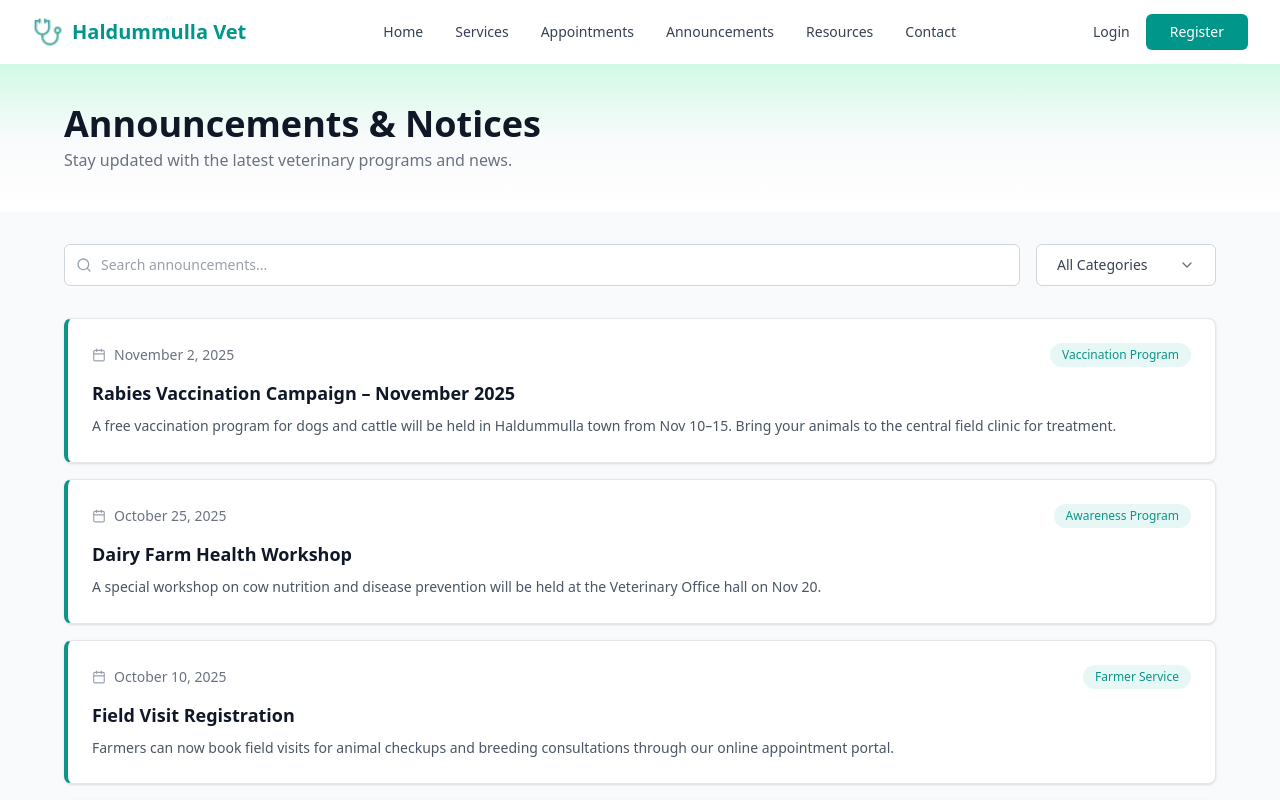
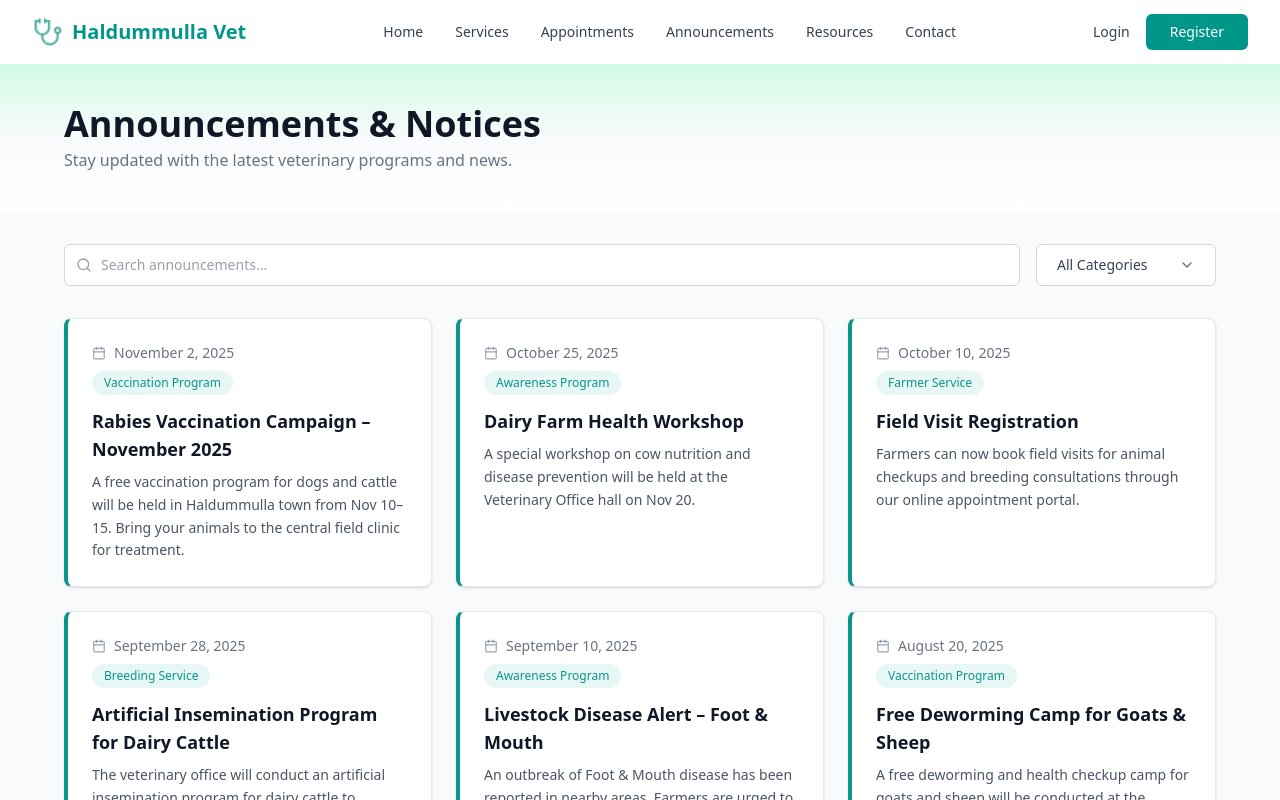
Before and after one commit to Menuka7865/Haldummulla-Veterinary-Services-Web-Portal-, a React (Vite) app in the folder frontend/web-portal/: page /announcements in a window 1280 px wide. Shown: the top 800 px of the page. Built offline with nearby package versions, Linux system fonts and the light colour scheme.

Commit message:
feat: update Announcements page to 3-column grid layout

```diff
--- a/frontend/web-portal/src/pages/Announcements.jsx
+++ b/frontend/web-portal/src/pages/Announcements.jsx
@@ -36,6 +36,22 @@ const announcements = [
     description:
       'The veterinary office will conduct an artificial insemination program for dairy cattle to improve milk yield and breeding efficiency. Farmers can register at the office before October 5 to participate in the program.',
     category: 'Breeding Service',
+  },
+  {
+    id: 5,
+    date: 'September 10, 2025',
+    title: 'Livestock Disease Alert – Foot & Mouth',
+    description:
+      'An outbreak of Foot & Mouth disease has been reported in nearby areas. Farmers are urged to report any signs of illness in their cattle immediately to the veterinary office.',
+    category: 'Awareness Program',
+  },
+  {
+    id: 6,
+    date: 'August 20, 2025',
+    title: 'Free Deworming Camp for Goats & Sheep',
+    description:
+      'A free deworming and health checkup camp for goats and sheep will be conducted at the Haldummulla Veterinary Office on August 30. Bring animals between 8 AM and 12 PM.',
+    category: 'Vaccination Program',
   },
 ];
 
@@ -165,7 +181,7 @@ export default function Announcements() {
         </motion.div>
 
         {/* Announcement Cards */}
-        <div className="flex flex-col gap-4">
+        <div className="grid grid-cols-1 md:grid-cols-2 lg:grid-cols-3 gap-6">
           {filtered.length === 0 ? (
             <motion.p
               className="text-center text-gray-500 py-16"
@@ -179,7 +195,7 @@ export default function Announcements() {
             filtered.map((item, index) => (
               <motion.div
                 key={item.id}
-                className="bg-white rounded-lg border border-gray-200 shadow-sm hover:shadow-md transition-shadow duration-200 overflow-hidden"
+                className="bg-white rounded-lg border border-gray-200 shadow-sm hover:shadow-md transition-shadow duration-200 overflow-hidden flex flex-col"
                 style={{ borderLeft: '4px solid #0D9488' }}
                 initial="hidden"
                 whileInView="visible"
@@ -187,9 +203,9 @@ export default function Announcements() {
                 variants={fadeUp}
                 custom={index}
               >
-                <div className="p-5 md:p-6">
+                <div className="p-5 md:p-6 flex flex-col flex-1">
                   {/* Top row: date + category badge */}
-                  <div className="flex flex-col sm:flex-row sm:items-center sm:justify-between gap-2 mb-3">
+                  <div className="flex flex-col items-start gap-2 mb-3">
                     <div className="flex items-center gap-2 text-gray-500 text-sm">
                       <Calendar size={14} className="text-gray-400" />
                       <span>{item.date}</span>
```
